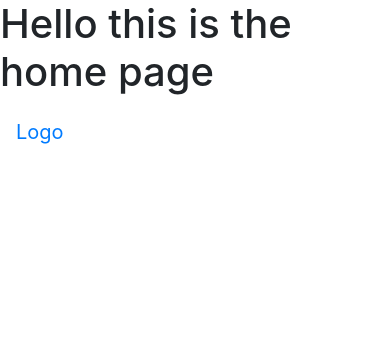
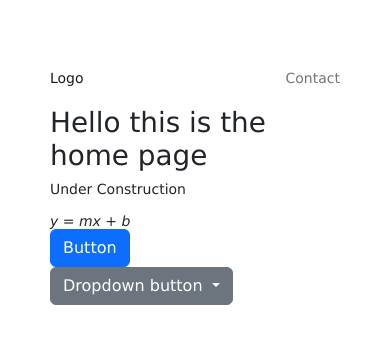
Before and after one commit to jouytrew/jouytrew.github.io, a plain HTML site: page index.html in a window 390 px wide. Drawn offline with nearby package versions, Linux system fonts and the light colour scheme.

Commit message:
5-25 Update:
Got some functions to work. Added some components for testing.

Updated bootstrap version.

```diff
--- a/index.html
+++ b/index.html
@@ -1,45 +1,52 @@
 <!DOCTYPE html>
 <html lang="en">
   <head>
-	<meta charset="utf-8">
-	<meta http-equiv="X-UA-Compatible" content="IE=edge">
-	<meta name="viewport" content="width=device-width, initial-scale=1">
+    <meta charset="utf-8" />
+    <meta http-equiv="X-UA-Compatible" content="IE=edge" />
+    <meta name="viewport" content="width=device-width, initial-scale=1" />
+
     <!-- The above 3 meta tags *must* come first in the head; any other head content must come *after* these tags -->
-	<title>Ben's Site</title>
+    <title>About</title>
 
     <!-- Bootstrap -->
-	<link rel="stylesheet" href="https://cdn.jsdelivr.net/npm/bootstrap@4.5.3/dist/css/bootstrap.min.css" integrity="sha384-TX8t27EcRE3e/ihU7zmQxVncDAy5uIKz4rEkgIXeMed4M0jlfIDPvg6uqKI2xXr2" crossorigin="anonymous">
-
-	<!-- HTML5 shim and Respond.js for IE8 support of HTML5 elements and media queries -->
-	<!-- WARNING: Respond.js doesn't work if you view the page via file:// -->
-	<!--[if lt IE 9]>
-	  <script src="https://oss.maxcdn.com/html5shiv/3.7.3/html5shiv.min.js"></script>
-	  <script src="https://oss.maxcdn.com/respond/1.4.2/respond.min.js"></script>
-	<![endif]-->
+    <link
+      href="https://cdn.jsdelivr.net/npm/bootstrap@5.2.0-beta1/dist/css/bootstrap.min.css"
+      rel="stylesheet"
+      integrity="sha384-0evHe/X+R7YkIZDRvuzKMRqM+OrBnVFBL6DOitfPri4tjfHxaWutUpFmBp4vmVor"
+      crossorigin="anonymous"
+    />
+    <!-- JavaScript Bundle with Popper -->
+    <script
+      src="https://cdn.jsdelivr.net/npm/bootstrap@5.2.0-beta1/dist/js/bootstrap.bundle.min.js"
+      integrity="sha384-pprn3073KE6tl6bjs2QrFaJGz5/SUsLqktiwsUTF55Jfv3qYSDhgCecCxMW52nD2"
+      crossorigin="anonymous"
+    ></script>
+    <link rel="stylesheet" href="./stylesheets/universal.css" />
   </head>
 
   <body>
-
-	<script src="https://cdn.jsdelivr.net/npm/bootstrap@4.5.3/dist/js/bootstrap.min.js" integrity="sha384-w1Q4orYjBQndcko6MimVbzY0tgp4pWB4lZ7lr30WKz0vr/aWKhXdBNmNb5D92v7s" crossorigin="anonymous"></script>
-
-	<!-- jQuery (necessary for Bootstrap's JavaScript plugins) -->
-	<script src="https://code.jquery.com/jquery-3.5.1.min.js" integrity="sha256-9/aliU8dGd2tb6OSsuzixeV4y/faTqgFtohetphbbj0=" crossorigin="anonymous"></script>
-
-	<h1>Hello this is the home page</h1>
-
     <nav class="navbar navbar-expand-md">
-		<a class="navbar-brand" href="#">Logo</a>
-		<button class="navbar-toggler navbar-dark" type="button" data-toggle="collapse" data-target="#main-navigation">
+      <a class="navbar-brand" href="#" id="delay">Logo</a>
+      <button
+        class="navbar-toggler navbar-dark"
+        type="button"
+        data-toggle="collapse"
+        data-target="#main-navigation"
+      >
         <span class="navbar-toggler-icon"></span>
       </button>
       <div class="collapse navbar-collapse" id="main-navigation">
         <ul class="navbar-nav">
           <li class="nav-item">
-					<a class="nav-link" href="https://benwong.space">Home</a>
+            <a class="nav-link" href="index.html">About</a>
           </li>
           <li>
             <a class="nav-link" href="resume.html">Resume</a>
           </li>
+        </ul>
+      </div>
+      <div style="text-align: right">
+        <ul class="navbar-nav">
           <li class="nav-item">
             <a class="nav-link" href="#">Contact</a>
           </li>
@@ -47,5 +54,31 @@
       </div>
     </nav>
 
+    <h1>Hello this is the home page</h1>
+
+	<p>Under Construction</p>
+
+	<div><var>y</var> = <var>m</var><var>x</var> + <var>b</var></div>
+
+    <button type="button" class="btn btn-primary" href="resume.html">
+      Button
+    </button>
+
+    <div class="dropdown">
+      <button
+        class="btn btn-secondary dropdown-toggle"
+        type="button"
+        id="dropdownMenuButton1"
+        data-bs-toggle="dropdown"
+        aria-expanded="false"
+      >
+        Dropdown button
+      </button>
+      <ul class="dropdown-menu" aria-labelledby="dropdownMenuButton1">
+        <li><a class="dropdown-item" href="#">Action</a></li>
+        <li><a class="dropdown-item" href="#">Another action</a></li>
+        <li><a class="dropdown-item" href="#">Something else here</a></li>
+      </ul>
+    </div>
   </body>
 </html>
--- /dev/null
+++ b/stylesheets/universal.css
@@ -0,0 +1,20 @@
+body {
+  padding: 50px;
+  height: 100vh;
+  font: 14px "Lucida Grande", Helvetica, Arial, sans-serif;
+}
+
+a {
+  color: #00b7ff;
+}
+
+#delay {
+  font-size: 14px;
+  transition-property: font-size;
+  transition-duration: 4s;
+  transition-delay: 2s;
+}
+
+#delay:hover {
+  font-size: 36px;
+}
```
Also changed, not shown: resume.html (+16 -13 lines), 2 other files. Lines whose indentation alone changed are shown as unchanged.
